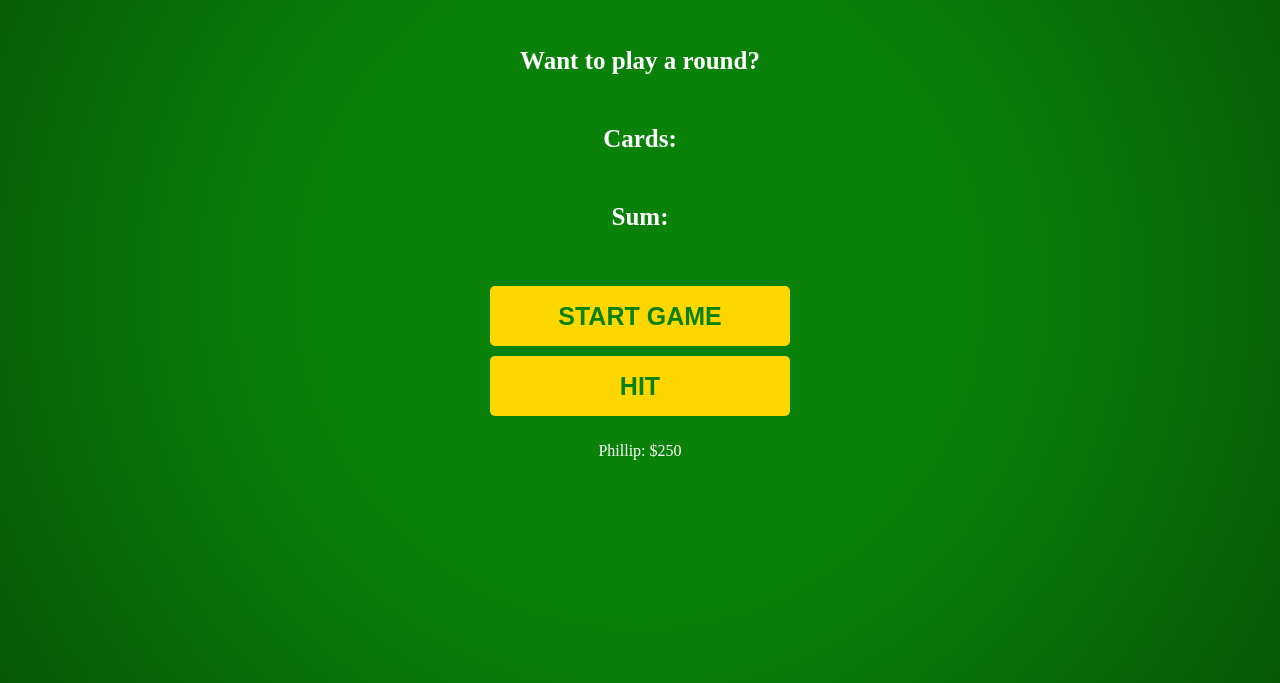
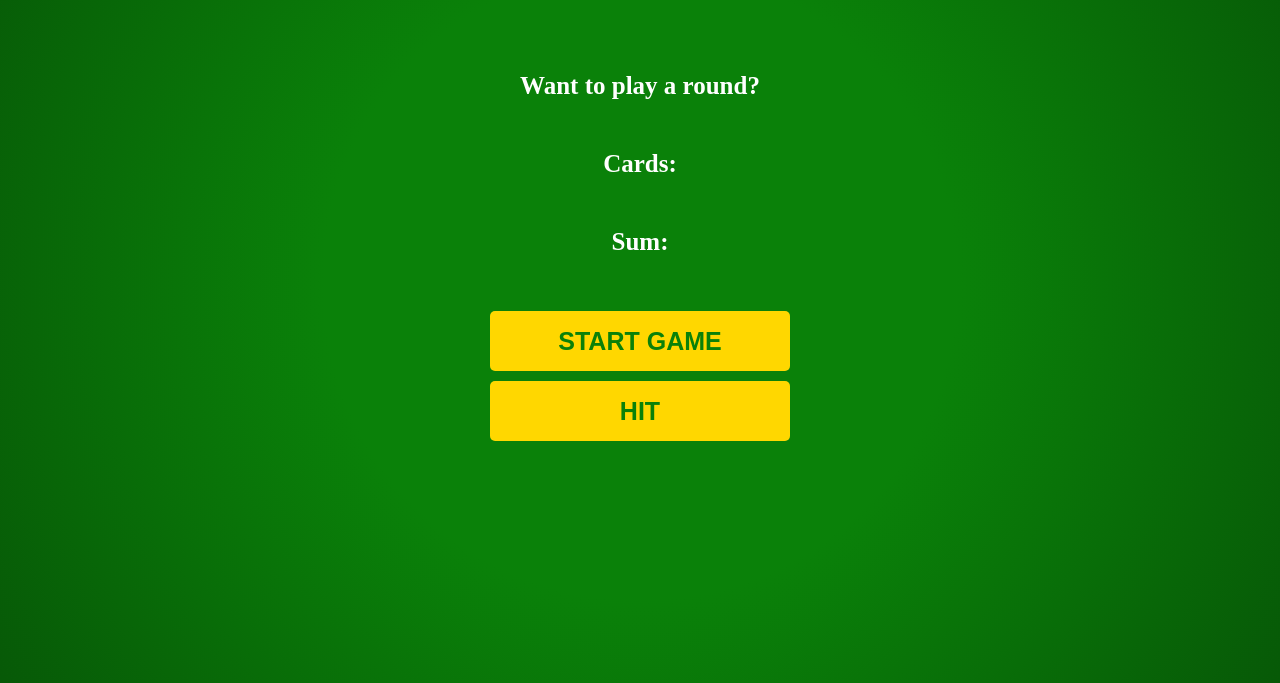
Before and after one commit to plang-psm/blackjack, a plain HTML site: page index.html in a window 1280 px wide. Shown: the part 117-800 px from the top of the page. Drawn offline with Linux system fonts and the light colour scheme.

Commit message:
Update index.html

```diff
--- a/index.html
+++ b/index.html
@@ -17,7 +17,6 @@
         <button id="start-btn" class="btn" onclick="start()">START GAME</button>
         <button id="hit-btn" class="btn" onclick="hit()">HIT</button>
       </div>
-      <p id="player"></p>
     </div>
 
     <script src="blackjack.js"></script>
```
